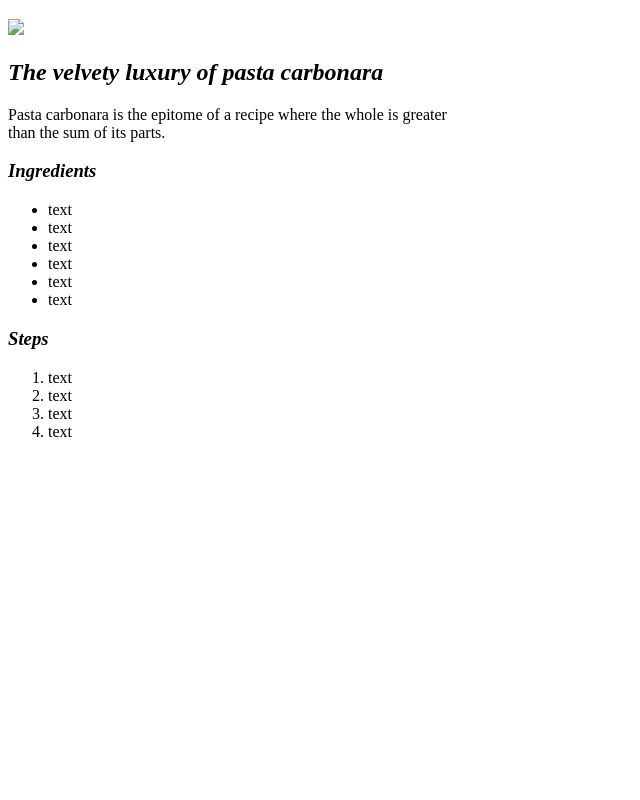
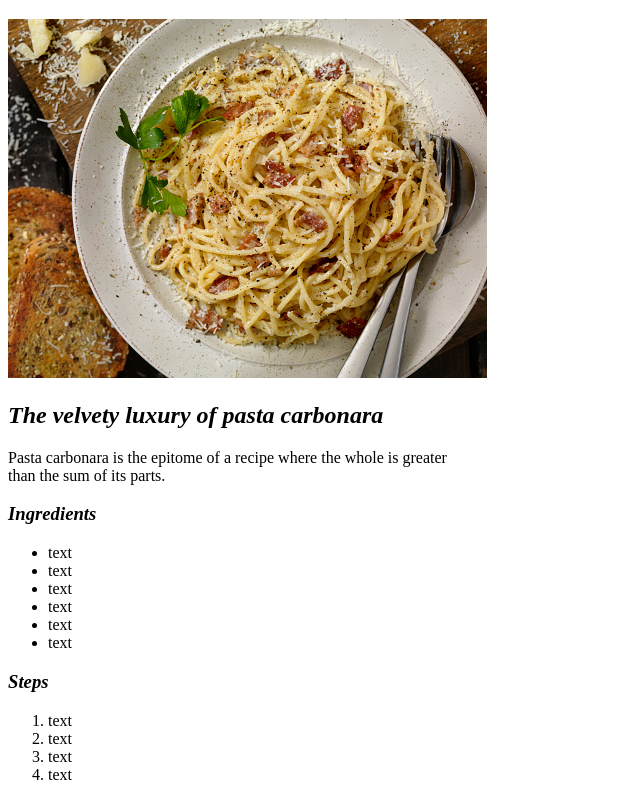
Before and after one commit to benalwes/odin-recipes, a plain HTML site: page recipes/carbonara.html in a window 1280 px wide. Shown: the part 61-861 px from the top of the page, without its empty margins (0-640 px from the left). Before the commit the page ends 800 px from the top, so only its background shows below. Drawn offline with Linux system fonts and the light colour scheme.

Commit message:
Fix image link on carbonara.html

```diff
--- a/recipes/carbonara.html
+++ b/recipes/carbonara.html
@@ -8,7 +8,7 @@
 </head>
 <body>
     <h1>Pasta Carbonara</h1>
-    <img src="./carbonara.jpg alt="carbonara image">
+    <img src="./carbonara.jpg" alt="carbonara image">
     <h2><em>The velvety luxury of pasta carbonara</em></h2>
     <p>Pasta carbonara is the epitome of a recipe where the whole is greater
         <br>than the sum of its parts.
```
